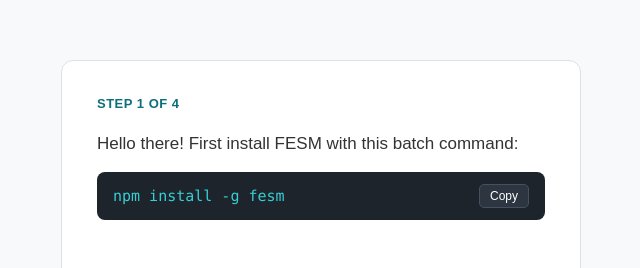
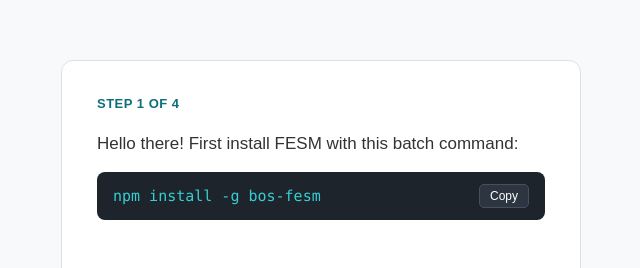
Before and after one commit to canuxs/fesm, a plain HTML site: page assets/pages/gets.html in a window 1280 px wide. Shown: the part 190-458 px from the top of the page, 319-959 px from the left. Drawn offline with Linux system fonts and the light colour scheme.

Commit message:
Update gets.html

```diff
--- a/assets/pages/gets.html
+++ b/assets/pages/gets.html
@@ -14,7 +14,7 @@
         <div class="step-content active" data-step="1">
             <p>Hello there! First install FESM with this batch command:</p>
             <div class="code-block">
-                <span id="cmd1">npm install -g fesm</span>
+                <span id="cmd1">npm install -g bos-fesm</span>
                 <button class="copy-btn" onclick="copyText('cmd1', this)">Copy</button>
             </div>
         </div>
```
